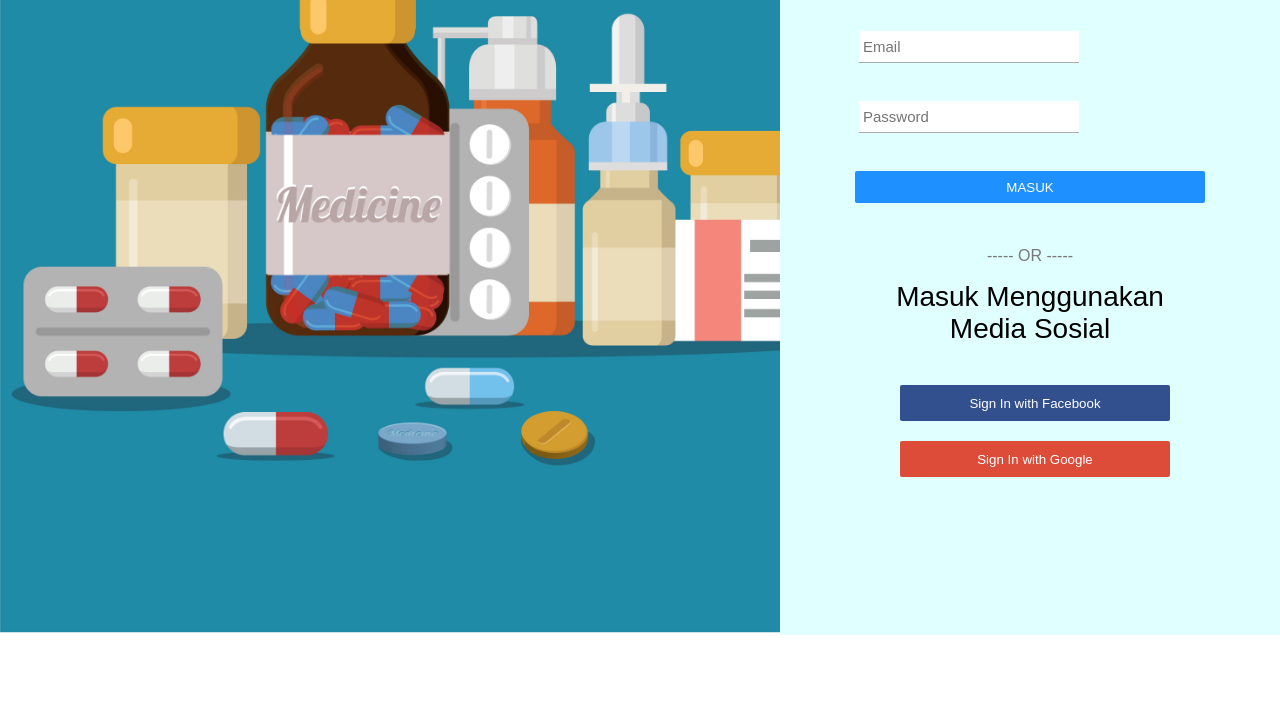
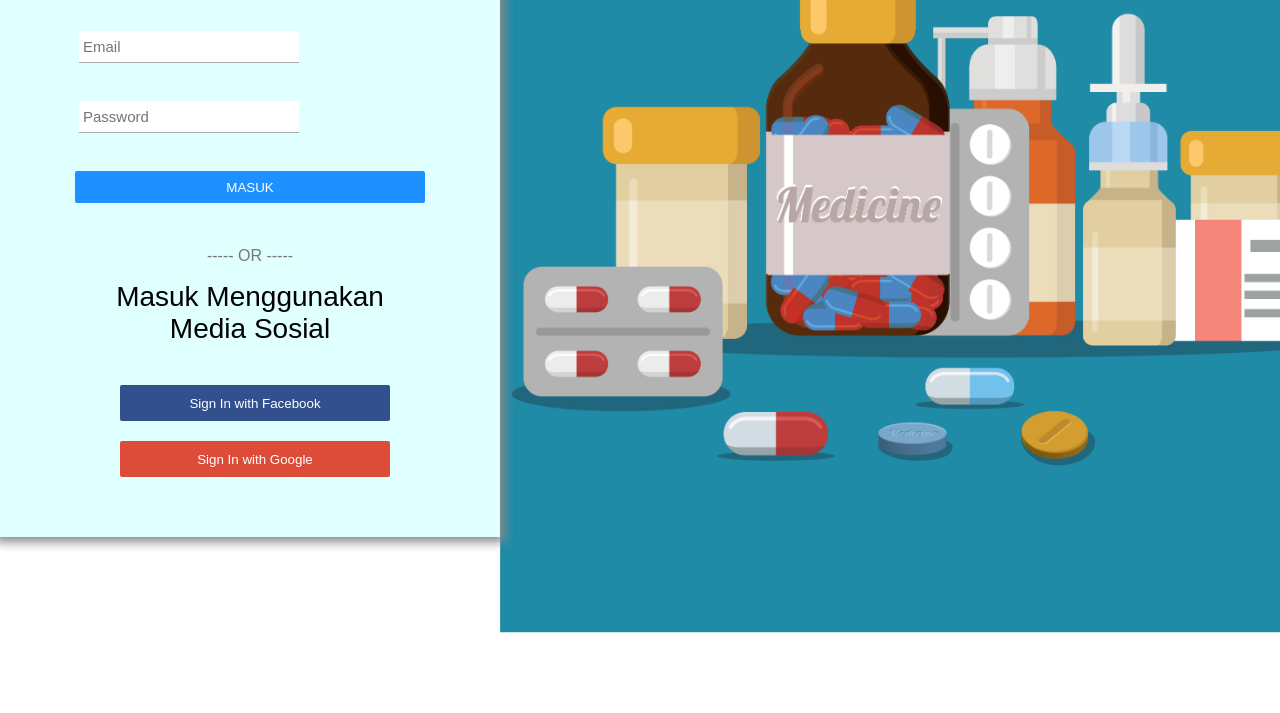
Before and after one commit to virgiawanind/Obatku.id, a plain HTML site: page Login.html in a window 1280 px wide. Shown: the part 87-800 px from the top of the page. Drawn offline with Linux system fonts and the light colour scheme.

Commit message:
Update stylelogin.css

```diff
--- a/stylelogin.css
+++ b/stylelogin.css
@@ -3,7 +3,7 @@ body{
 	padding: 0;
 	background-image: url(img/61376.jpg);
 	background-size: cover;
-	background-position: 0px -150px;
+	background-position: 500px -150px;
 	background-attachment: fixed;
 	background-size: 68%;
 	background-repeat: no-repeat;
@@ -15,21 +15,20 @@ body{
 	font-family: sans-serif;
 }
 #login-box{
-	float: right;
-	position: relative;
-	margin: auto;
-	height: 722px;
+	height: 100%;
 	width: 500px;
 	background: #E0FFFF;
 }
 .left-box{
-	position: fixed;
 	top: 0;
 	right: 0;
 	box-sizing: border-box;
 	padding: 40px;
-	width: 500px;
-	height: 722px;
+	width: 100%;
+	height: 100%;
+}
+#login-box:hover{
+	box-shadow: 0px 0px 10px 5px #888888;
 }
 h1{
 	position: fixed;
```
